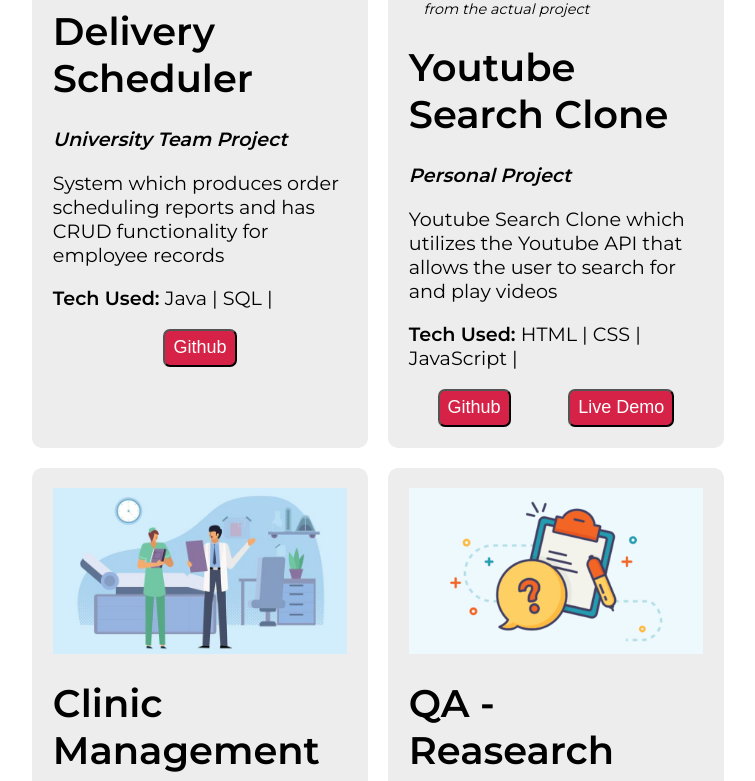
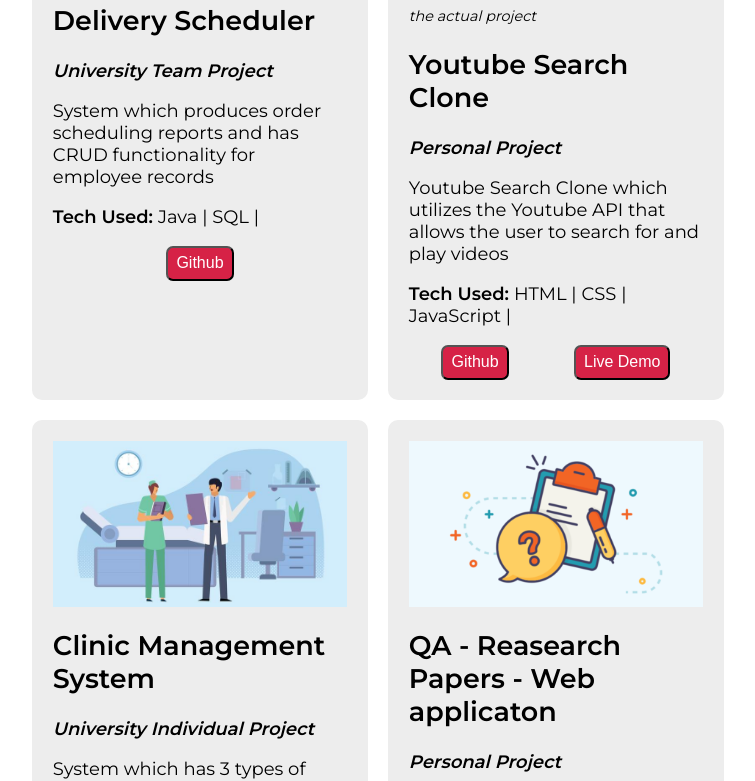
Before and after one commit to zeina99/Portfolio, a Gatsby site: page / in a window 1280 px wide. Shown: the part 1146-1927 px from the top of the page, without its empty margins (96-851 px from the left). Built offline with nearby package versions, Linux system fonts and the light colour scheme; Gatsby itself is replaced by a stand-in of ours.

Commit message:
made card font size smaller

```diff
--- a/src/components/ProjectCard/ProjectCard.js
+++ b/src/components/ProjectCard/ProjectCard.js
@@ -16,11 +16,15 @@
   return (
     <div className={styles.card}>
       <GatsbyImage image={imageUrl} alt="Project" />
-      <div className={styles.note}>
-        <i>{note}</i>
-      </div>
-      <h1>{title}</h1>
-        <p><em><b>{projectType}</b></em></p>
+
+      <i className={styles.note}>{note}</i>
+
+      <h2>{title}</h2>
+      <p>
+        <em>
+          <b>{projectType}</b>
+        </em>
+      </p>
       <p>{about}</p>
       <p>
         {" "}
--- a/src/components/ProjectCard/ProjectCard.module.css
+++ b/src/components/ProjectCard/ProjectCard.module.css
@@ -1,7 +1,8 @@
 .card {
   max-width: 23vw;
+
   background-color: #ededed;
-  font-size: larger;
+  font-size: large;
   border-radius: 10px;
   padding: 1.3rem;
   margin: 10px 20px 10px 0;
@@ -11,7 +12,7 @@
   color: white;
   padding: 0.4rem 0.5rem;
   border-radius: 7px;
-  font-size: large;
+  font-size: medium;
   cursor: pointer;
 }
 .outsideLinks {
```
